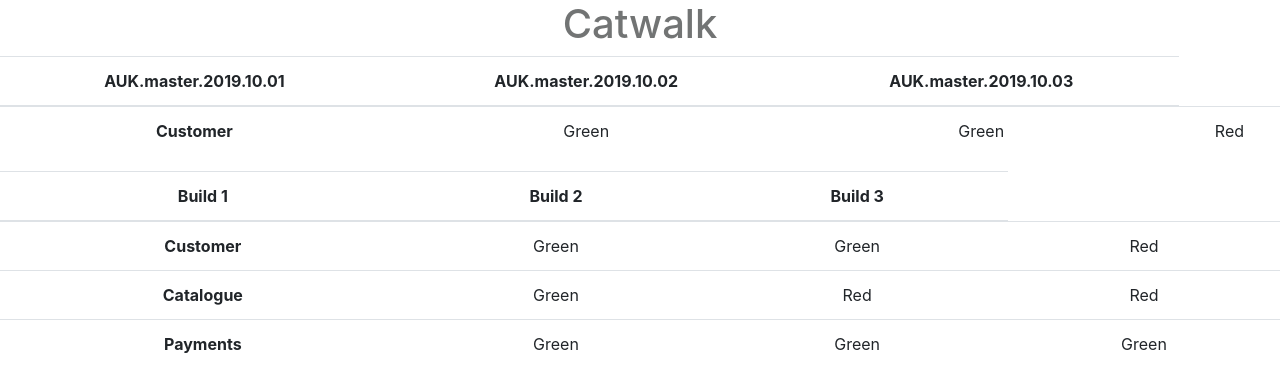
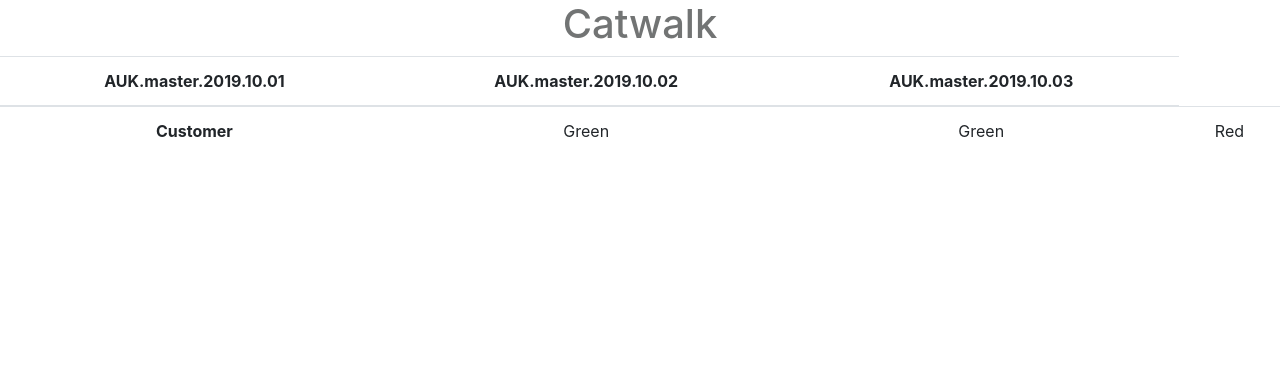
Before and after one commit to rahulnehru/catwalk-fe, a React (Create React App) app: page / in a window 1280 px wide. Shown: the top 392 px of the page. Built offline with nearby package versions, Linux system fonts and the light colour scheme.

Commit message:
Removes dummy table

```diff
--- a/src/App.js
+++ b/src/App.js
@@ -8,35 +8,6 @@ class App extends Component {
             <div className="App">
                 <header className="App-header"><h1>Catwalk</h1></header>
                 <ReleaseTable/>
-                <table className="table">
-                    <thead>
-                    <tr>
-                        <th scope="col">Build 1</th>
-                        <th scope="col">Build 2</th>
-                        <th scope="col">Build 3</th>
-                    </tr>
-                    </thead>
-                    <tbody>
-                    <tr>
-                        <th scope="row">Customer</th>
-                        <td>Green</td>
-                        <td>Green</td>
-                        <td>Red</td>
-                    </tr>
-                    <tr>
-                        <th scope="row">Catalogue</th>
-                        <td>Green</td>
-                        <td>Red</td>
-                        <td>Red</td>
-                    </tr>
-                    <tr>
-                        <th scope="row">Payments</th>
-                        <td>Green</td>
-                        <td>Green</td>
-                        <td>Green</td>
-                    </tr>
-                    </tbody>
-                </table>
             </div>
         );
     }
```
